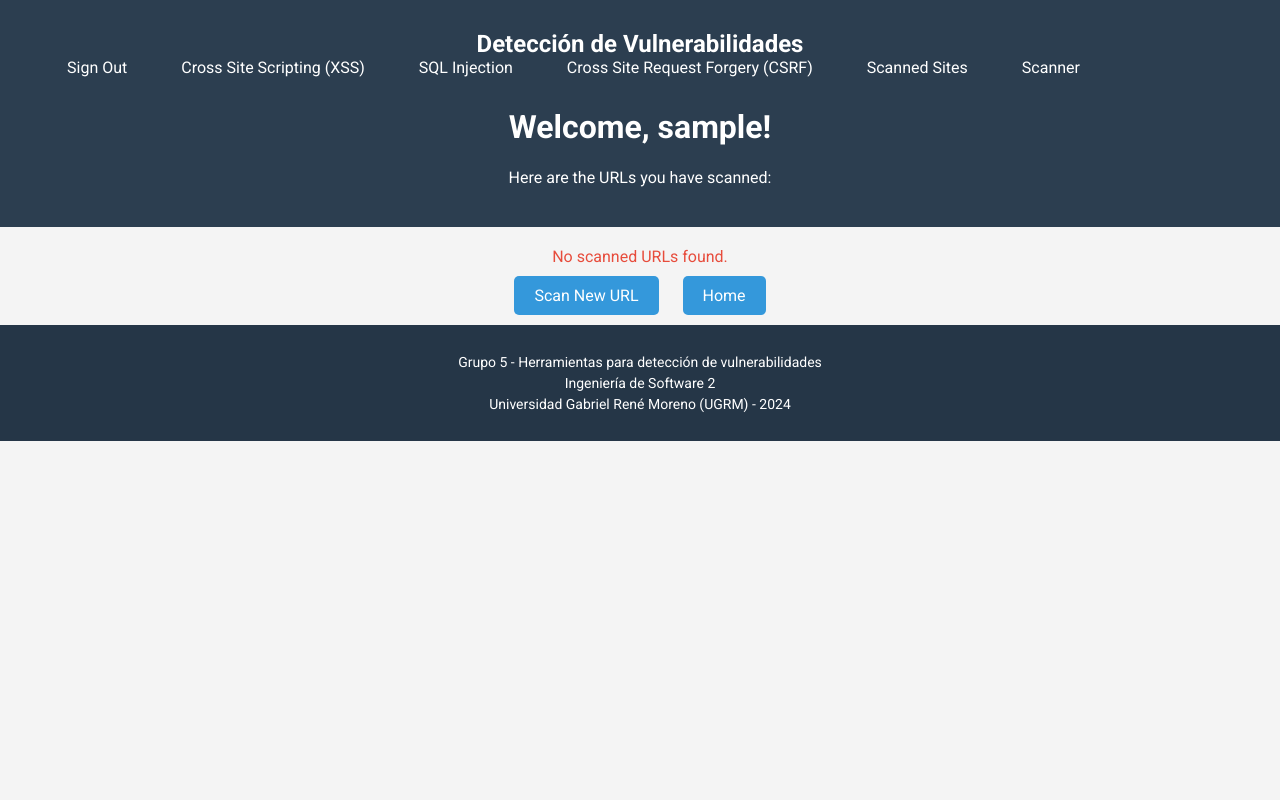
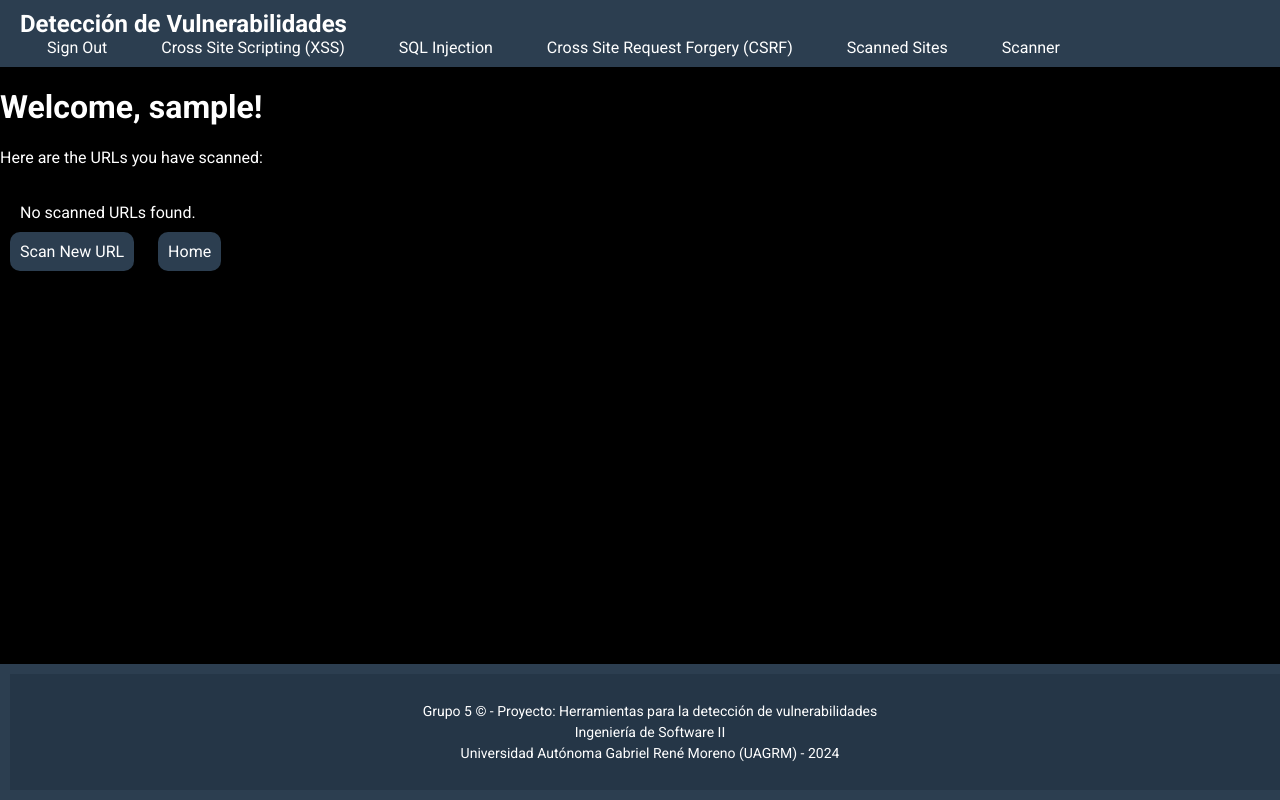
Before and after one commit to titocarlos080/codepulse, a Django app: page /scaned_sites/ in a window 1280 px wide. Run offline with Django 5.2, Linux system fonts and the light colour scheme; the visitor is signed in with stand-in values (Sample User, id 1); data that the repository does not hold is empty.

Commit message:
messages

```diff
--- a/codepulse/static/css/scaned_sites.css
+++ b/codepulse/static/css/scaned_sites.css
@@ -1,30 +1,33 @@
- /* scaned_sites.css */
 body {
     font-family: 'Roboto', sans-serif;
     margin: 0;
     padding: 0;
-    background-color: #f4f4f4; /* Fondo suave */
+    background-color: #000; /* Fondo suave */
+    color: #fff;
+    min-height: 100vh; /* Asegura que el cuerpo cubra toda la altura de la ventana */
+    display: flex;
+    flex-direction: column; /* Para que el contenido principal y el footer se alineen verticalmente */
 }
 
-header {
-    background-color: #2c3e50; /* Color oscuro para el header */
-    color: white; /* Color de texto */
-    padding: 20px; /* Espaciado */
-    text-align: center; /* Centrar texto */
-}
-
-.welcome-message {
-    margin: 20px 0; /* Margen para el mensaje de bienvenida */
+footer {
+    background-color: #2c3e50; /* Color de fondo oscuro */
+    color: #fff; /* Color de texto blanco */
+    text-align: center;
+    padding: 10px;
+    margin-top: auto; /* Empuja el footer al final */
+    width: 100%; /* Asegura que el footer cubra todo el ancho */
+    position: relative; /* Posicionamiento normal */
 }
 
 .scanned-list {
     list-style-type: none; /* Quitar puntos de la lista */
     padding: 0; /* Quitar padding */
     margin: 20px; /* Margen */
+    flex-grow: 1; /* Hace que esta sección crezca y ocupe el espacio disponible */
 }
 
 .scanned-item {
-    background-color: white; /* Fondo blanco para los elementos escaneados */
+    background-color: #000; /* Fondo blanco para los elementos escaneados */
     border: 1px solid #ddd; /* Borde ligero */
     border-radius: 5px; /* Bordes redondeados */
     padding: 15px; /* Espaciado interno */
@@ -32,31 +35,12 @@ header {
     display: flex; /* Usar flexbox para alinear elementos */
     justify-content: space-between; /* Espacio entre URL y fecha */
 }
+.actions > a{
+text-decoration: none;
+color: #fff;
+background-color: #2c3e50;
+margin: 20px  10px;
+padding: 10px  10px;
+border-radius: 10px;
 
-.scanned-date {
-    color: #777; /* Color gris para la fecha */
 }
-
-.no-scans {
-    color: #e74c3c; /* Color rojo para el mensaje de no escaneos */
-    text-align: center; /* Centrar texto */
-}
-
-.actions {
-    text-align: center; /* Centrar botones */
-    margin: 20px 0; /* Margen */
-}
-
-.button {
-    background-color: #3498db; /* Color de fondo azul */
-    color: white; /* Color de texto */
-    padding: 10px 20px; /* Espaciado */
-    text-decoration: none; /* Quitar subrayado */
-    border-radius: 5px; /* Bordes redondeados */
-    margin: 0 10px; /* Margen entre botones */
-    transition: background-color 0.3s; /* Transición suave */
-}
-
-.button:hover {
-    background-color: #2980b9; /* Color más oscuro al pasar el mouse */
-}
--- a/codepulse/templates/footer.html
+++ b/codepulse/templates/footer.html
@@ -1,14 +1,14 @@
+{% load static %}
+<link rel="stylesheet" href="{% static 'css/footer.css' %}" />
 
-  {% load static %}
-  <link rel="stylesheet" href="{% static 'css/footer.css' %}" />
 <footer>
-
     <div class="footer-content">
         <ul>
-            <li>Grupo 5 - Herramientas para detección de vulnerabilidades</li>
-            <li>Ingeniería de Software 2</li>
-            <li>Universidad Gabriel René Moreno (UGRM) - 2024</li>
+            <li>Grupo 5 &copy; - Proyecto:  Herramientas para la detección de vulnerabilidades</li>
+            <li>Ingeniería de Software II</li>
+            <li>Universidad Autónoma Gabriel René Moreno (UAGRM) - 2024</li>
         </ul>
     </div>
 
+
 </footer>
```
Also changed, not shown: codepulse/templates/scanner.html (+41 -5 lines).
